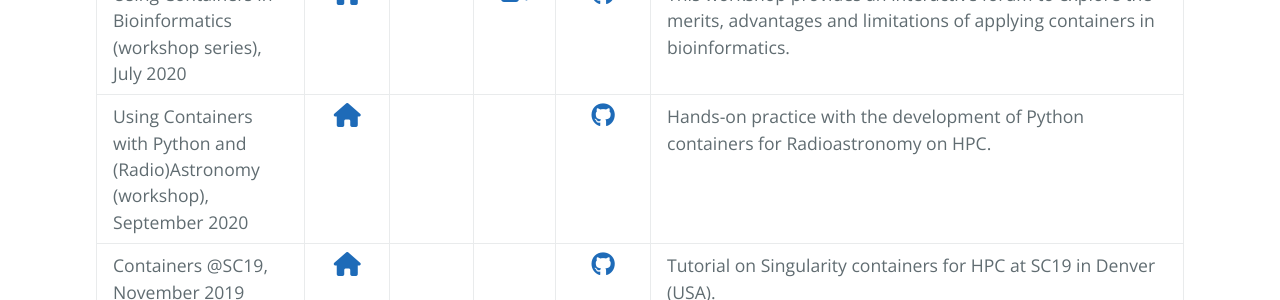
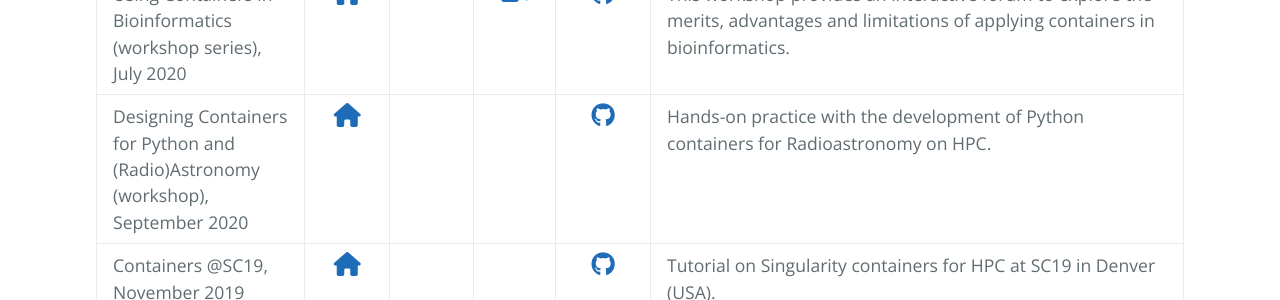
Before and after one commit to PawseySC/PawseySC.github.io, a Jekyll site: the page built from containers.md, in a window 1280 px wide. Shown: the part 540-840 px from the top of the page. Built offline with Jekyll 4.4.1, drawn with Linux system fonts in a browser that asks for light colours; nearby versions of some CDN libraries; our own code applies the rules of GitHub Pages for plain Markdown files; the repository's description, which GitHub fills in, is left out.

Commit message:
fix to AstroPython title

```diff
--- a/_data/links.yml
+++ b/_data/links.yml
@@ -83,7 +83,7 @@ tableData:
   url: https://pawseysc.github.io/containers-bioinformatics-workshop
   vid: https://www.youtube.com/playlist?list=PLmu61dgAX-aYkz4rAl-nqmUfq_u9YUoFn
   git: https://github.com/PawseySC/containers-bioinformatics-workshop
-- title: Using Containers with Python and (Radio)Astronomy (workshop), September 2020
+- title: Designing Containers for Python and (Radio)Astronomy (workshop), September 2020
   description: Hands-on practice with the development of Python containers for Radioastronomy on HPC.
   pageName: containers.md
   url: https://pawseysc.github.io/containers-astro-python-workshop
```
